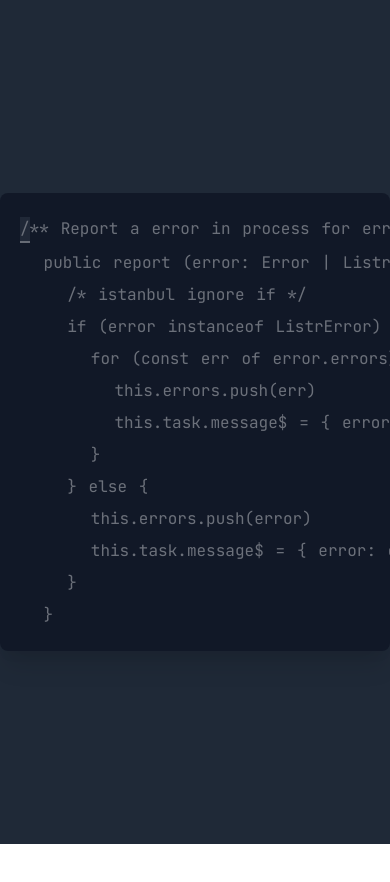
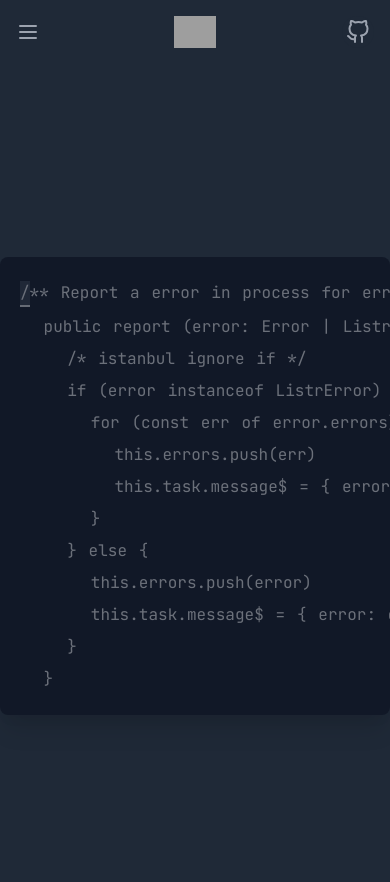
Before and after one commit to hamittokay/codetyping.io, a Nuxt app: page / in a window 390 px wide. Shown: the top 882 px of the page. Before the commit the page ends 844 px from the top, so only its background shows below. Built offline with nearby package versions, Linux system fonts and the light colour scheme; grey boxes are pictures that could not be loaded.

Commit message:
add navbar

```diff
--- /dev/null
+++ b/components/navbar.vue
@@ -0,0 +1,145 @@
+<template>
+  <!-- This example requires Tailwind CSS v2.0+ -->
+  <nav class="bg-gray-800">
+    <div class="max-w-7xl mx-auto px-2 sm:px-6 lg:px-8">
+      <div class="relative flex items-center justify-between h-16">
+        <div class="absolute inset-y-0 left-0 flex items-center sm:hidden">
+          <!-- Mobile menu button-->
+          <button
+            type="button"
+            class="inline-flex items-center justify-center p-2 rounded-md text-gray-400 hover:text-white hover:bg-gray-700 focus:outline-none focus:ring-2 focus:ring-inset focus:ring-white"
+            aria-controls="mobile-menu"
+            aria-expanded="false"
+          >
+            <span class="sr-only">Open main menu</span>
+            <!--
+            Icon when menu is closed.
+
+            Heroicon name: outline/menu
+
+            Menu open: "hidden", Menu closed: "block"
+          -->
+            <svg
+              class="block h-6 w-6"
+              xmlns="http://www.w3.org/2000/svg"
+              fill="none"
+              viewBox="0 0 24 24"
+              stroke="currentColor"
+              aria-hidden="true"
+            >
+              <path
+                stroke-linecap="round"
+                stroke-linejoin="round"
+                stroke-width="2"
+                d="M4 6h16M4 12h16M4 18h16"
+              />
+            </svg>
+            <!--
+            Icon when menu is open.
+
+            Heroicon name: outline/x
+
+            Menu open: "block", Menu closed: "hidden"
+          -->
+            <svg
+              class="hidden h-6 w-6"
+              xmlns="http://www.w3.org/2000/svg"
+              fill="none"
+              viewBox="0 0 24 24"
+              stroke="currentColor"
+              aria-hidden="true"
+            >
+              <path
+                stroke-linecap="round"
+                stroke-linejoin="round"
+                stroke-width="2"
+                d="M6 18L18 6M6 6l12 12"
+              />
+            </svg>
+          </button>
+        </div>
+        <div
+          class="flex-1 flex items-center justify-center sm:items-stretch sm:justify-start"
+        >
+          <div class="flex-shrink-0 flex items-center">
+            <img
+              class="block lg:hidden h-8 w-auto"
+              src="https://tailwindui.com/img/logos/workflow-mark-indigo-500.svg"
+              alt="Workflow"
+            />
+            <img
+              class="hidden lg:block h-8 w-auto"
+              src="https://tailwindui.com/img/logos/workflow-logo-indigo-500-mark-white-text.svg"
+              alt="Workflow"
+            />
+          </div>
+          <div class="hidden sm:block sm:ml-6">
+            <div class="flex space-x-4">
+              <!-- Current: "bg-gray-900 text-white", Default: "text-gray-300 hover:bg-gray-700 hover:text-white" -->
+              <nuxt-link
+                v-for="(link, i) in links"
+                :key="i"
+                :to="link.href"
+                class="text-gray-300 hover:bg-gray-700 hover:text-white block px-3 py-2 rounded-md text-base font-medium"
+                :class="{
+                  'bg-gray-900 text-white px-3 py-2 rounded-md text-sm font-medium': isActive(
+                    link
+                  )
+                }"
+                aria-current="page"
+              >
+                {{ link.text }}
+              </nuxt-link>
+            </div>
+          </div>
+        </div>
+        <div
+          class="absolute inset-y-0 right-0 flex items-center pr-2 sm:static sm:inset-auto sm:ml-6 sm:pr-0"
+        >
+          <button
+            class="bg-gray-800 p-1 rounded-full text-gray-400 hover:text-white focus:outline-none focus:ring-2 focus:ring-offset-2 focus:ring-offset-gray-800 focus:ring-white"
+          >
+            <span class="sr-only">Github</span>
+            <svg
+              xmlns="http://www.w3.org/2000/svg"
+              width="24"
+              height="24"
+              viewBox="0 0 24 24"
+              fill="none"
+              stroke="currentColor"
+              stroke-width="2"
+              stroke-linecap="round"
+              stroke-linejoin="round"
+              class="feather feather-github"
+            >
+              <path
+                d="M9 19c-5 1.5-5-2.5-7-3m14 6v-3.87a3.37 3.37 0 0 0-.94-2.61c3.14-.35 6.44-1.54 6.44-7A5.44 5.44 0 0 0 20 4.77 5.07 5.07 0 0 0 19.91 1S18.73.65 16 2.48a13.38 13.38 0 0 0-7 0C6.27.65 5.09 1 5.09 1A5.07 5.07 0 0 0 5 4.77a5.44 5.44 0 0 0-1.5 3.78c0 5.42 3.3 6.61 6.44 7A3.37 3.37 0 0 0 9 18.13V22"
+              ></path>
+            </svg>
+          </button>
+        </div>
+      </div>
+    </div>
+  </nav>
+</template>
+
+<script>
+import Vue from "vue";
+
+export default Vue.extend({
+  name: "navbar",
+
+  data: () => ({
+    links: [
+      { href: "/", text: "Dashboard" },
+      { href: "/about", text: "About" }
+    ]
+  }),
+
+  methods: {
+    isActive(link) {
+      return link.href === this.$route.path;
+    }
+  }
+});
+</script>
--- a/layouts/default.vue
+++ b/layouts/default.vue
@@ -1,5 +1,16 @@
 <template>
   <div class="w-full min-h-screen bg-gray-800">
+    <Navbar />
     <Nuxt />
   </div>
 </template>
+
+<script>
+import Vue from "vue";
+import navbar from "~/components/navbar.vue";
+
+export default Vue.extend({
+  name: "navbar",
+  components: { navbar }
+});
+</script>
```
